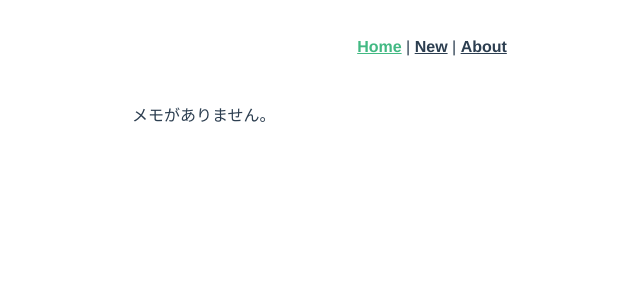
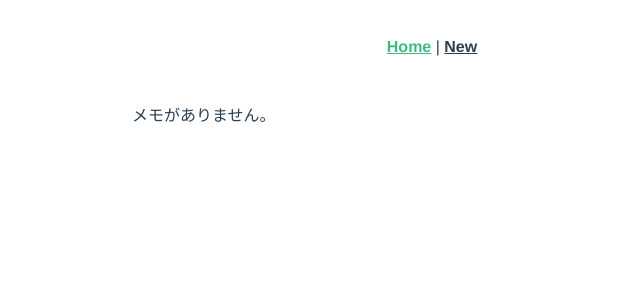
Before and after one commit to s-yoshiii/vue-memopad-tutrial, a Vue app: page /#/ in a window 1280 px wide. Shown: the top 300 px of the page, without its empty margins (208-848 px from the left). Built offline with nearby package versions, Linux system fonts and the light colour scheme.

Commit message:
編集画面のルーティング設定

```diff
--- a/src/App.vue
+++ b/src/App.vue
@@ -1,8 +1,7 @@
 <template>
   <nav>
     <router-link to="/">Home</router-link> |
-    <router-link to="/new">New</router-link> |
-    <router-link to="/about">About</router-link>
+    <router-link to="/new">New</router-link>
   </nav>
   <router-view />
 </template>
--- a/src/router/index.js
+++ b/src/router/index.js
@@ -1,6 +1,7 @@
 import { createRouter, createWebHashHistory } from "vue-router";
 import HomeView from "../views/HomeView.vue";
 import NewView from "../views/NewView.vue";
+import EditView from "../views/EditView.vue";
 
 const routes = [
   {
@@ -9,18 +10,14 @@ const routes = [
     component: HomeView,
   },
   {
-    path: "/about",
-    name: "about",
-    // route level code-splitting
-    // this generates a separate chunk (about.[hash].js) for this route
-    // which is lazy-loaded when the route is visited.
-    component: () =>
-      import(/* webpackChunkName: "about" */ "../views/AboutView.vue"),
-  },
-  {
     path: "/new",
     name: "new",
     component: NewView,
+  },
+  {
+    path: "/edit/:id",
+    name: "edit",
+    component: EditView,
   },
 ];
 
--- a/src/views/AboutView.vue
+++ /dev/null
@@ -1,5 +0,0 @@
-<template>
-  <div class="about">
-    <h1>This is an about page</h1>
-  </div>
-</template>
--- /dev/null
+++ b/src/views/EditView.vue
@@ -0,0 +1,10 @@
+<script setup>
+import { useRoute } from "vue-router";
+const route = useRoute();
+</script>
+
+<template>
+  <div>Edit View{{ route.params.id }}</div>
+</template>
+
+<style></style>
```
